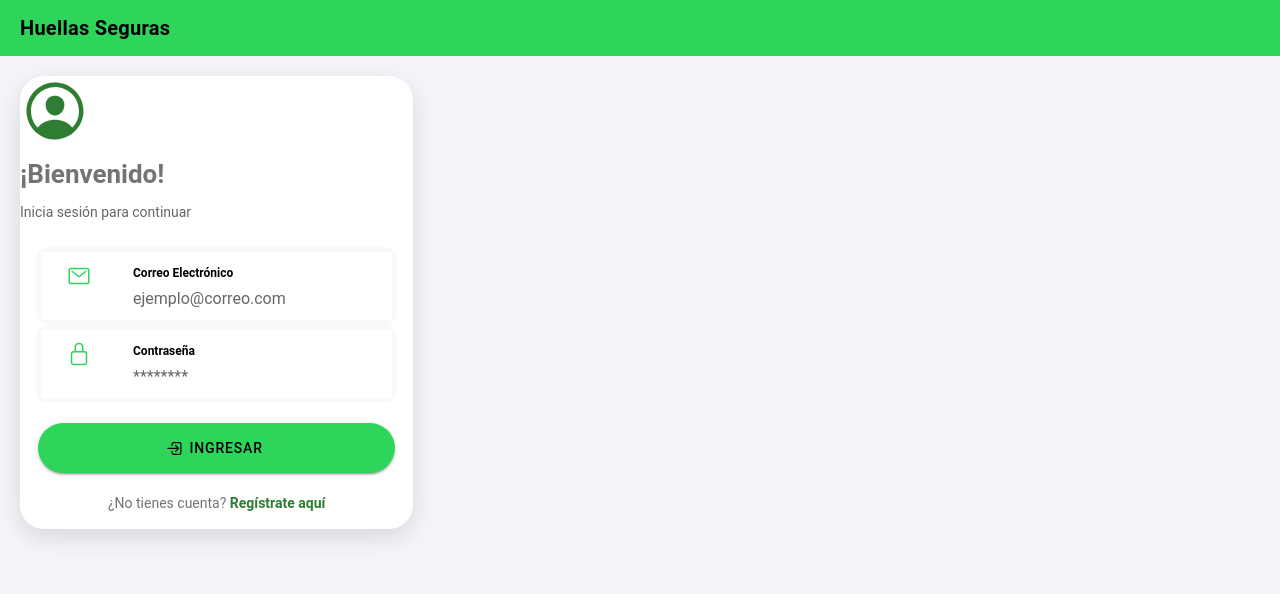
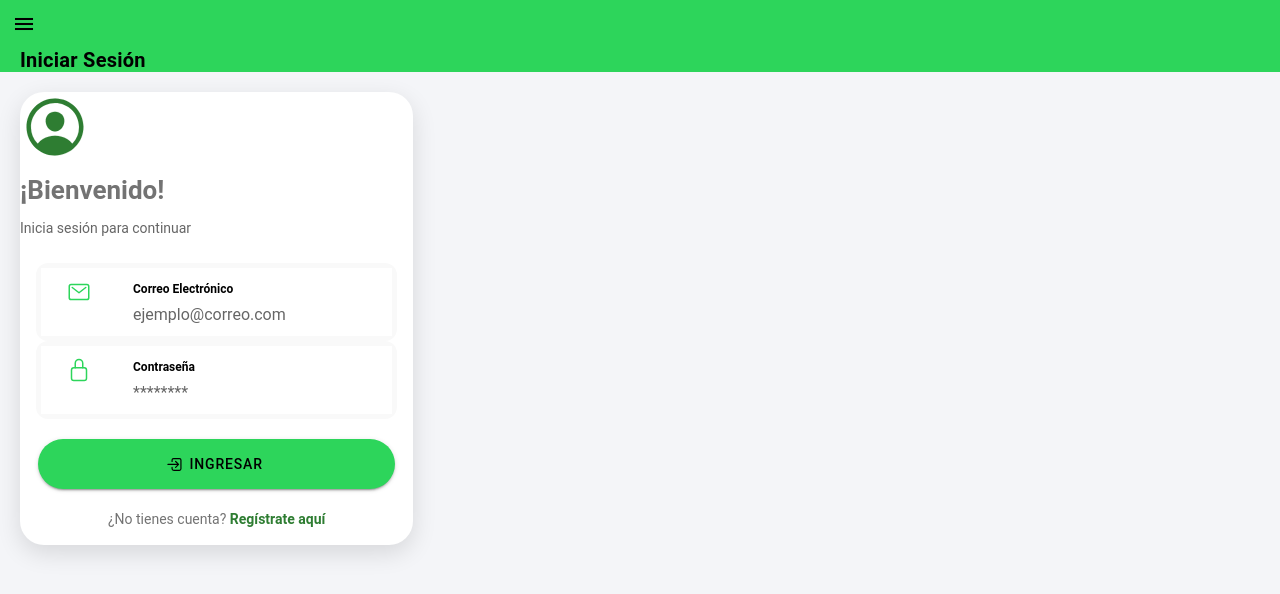
Before and after one commit to DiegoAguayoID/proyecto-web-movil, a React (Vite) app: page /login in a window 1280 px wide. Shown: the top 594 px of the page. Built offline with nearby package versions, Linux system fonts and the light colour scheme.

Commit message:
Arreglo estetico login

```diff
--- a/src/pages/Login.tsx
+++ b/src/pages/Login.tsx
@@ -1,7 +1,8 @@
 import {
     IonButton, IonContent, IonHeader, IonInput,
-    IonItem, IonLabel, IonPage, IonTitle, IonToolbar, IonRouterLink,
-    IonGrid, IonRow, IonCol, IonCard, IonCardContent, IonIcon, IonText
+    IonItem, IonLabel, IonPage, IonTitle, IonToolbar, IonRouterLink, IonButtons,
+    IonGrid, IonRow, IonCol, IonCard, IonCardContent, IonIcon, IonText,
+    IonMenuButton
 } from '@ionic/react';
 import { mailOutline, lockClosedOutline, logInOutline, personCircleOutline } from 'ionicons/icons';
 import React, { useState } from 'react';
@@ -44,7 +45,10 @@ const Login: React.FC = () => {
         <IonPage>
             <IonHeader className="ion-no-border">
                 <IonToolbar color="success">
-                    <IonTitle style={{ fontWeight: 'bold' }}>Huellas Seguras</IonTitle>
+                    <IonButtons>
+                        <IonMenuButton />
+                    </IonButtons>
+                    <IonTitle style={{ fontWeight: 'bold'}}>Iniciar Sesión</IonTitle>
                 </IonToolbar>
             </IonHeader>
 
```
